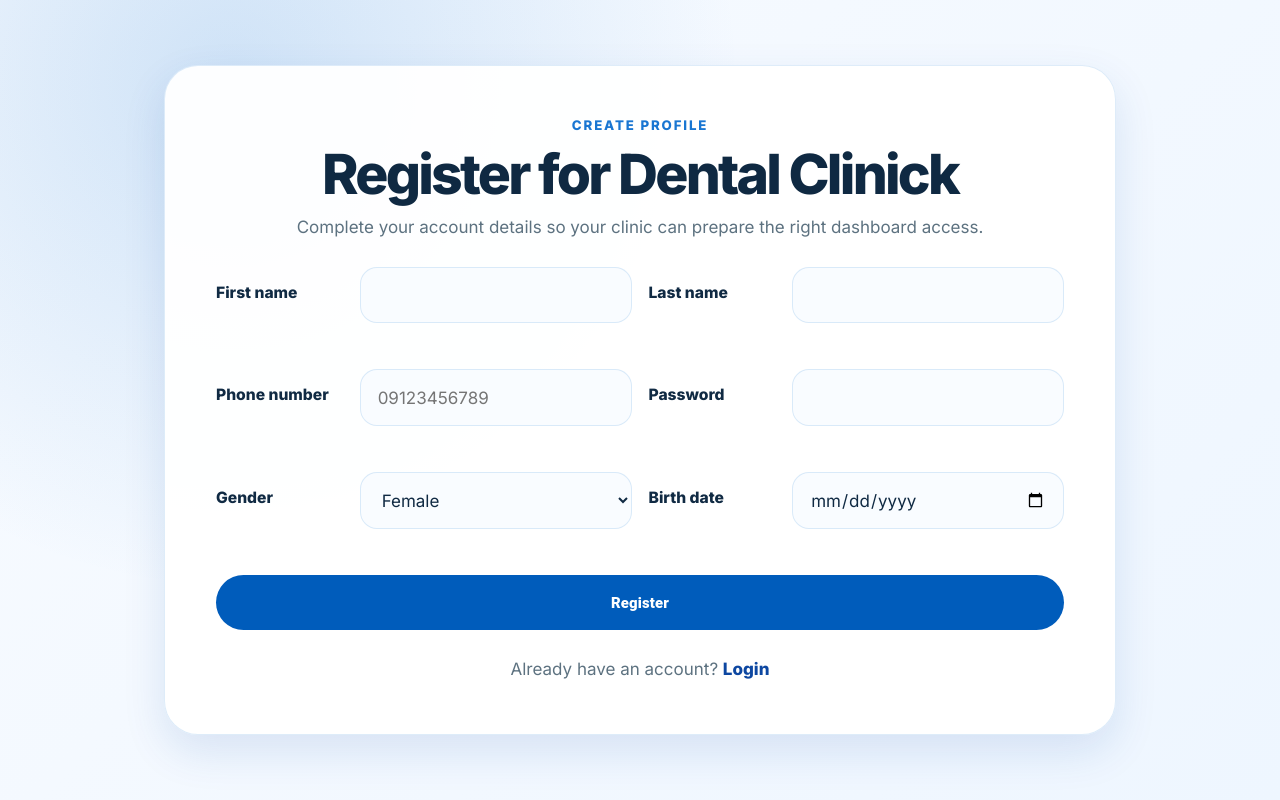
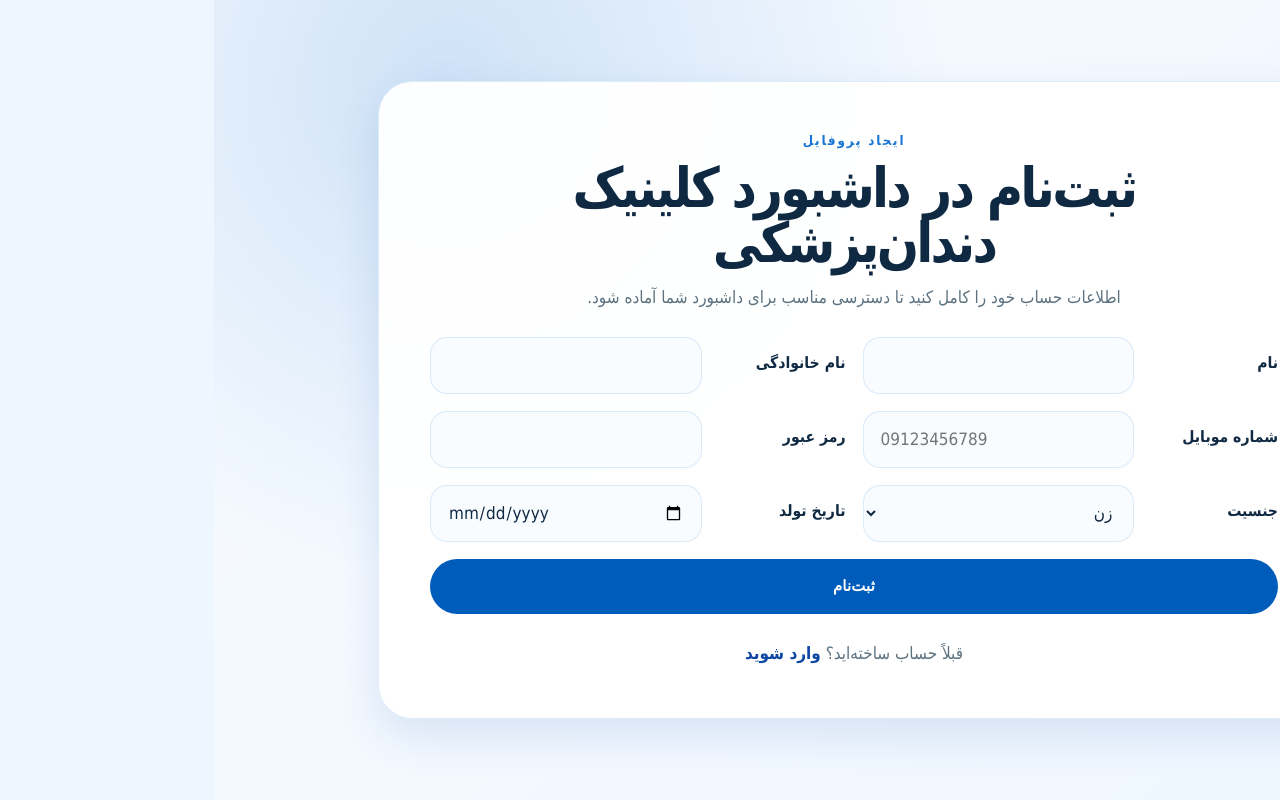
Before and after one commit to amirhosseinmakineh/dentalClinickDashboard, an Angular app: page /register in a window 1280 px wide. Built offline with nearby package versions, Linux system fonts and the light colour scheme.

Commit message:
Localize auth pages and add toaster feedback

```diff
--- a/package.json
+++ b/package.json
@@ -19,6 +19,7 @@
     "@angular/material": "^20.0.0",
     "@angular/platform-browser": "^20.0.0",
     "@angular/router": "^20.0.0",
+    "ngx-toastr": "^20.0.4",
     "rxjs": "~7.8.0",
     "tslib": "^2.8.1",
     "zone.js": "~0.15.0"
--- a/src/app/app.routes.ts
+++ b/src/app/app.routes.ts
@@ -7,17 +7,17 @@ export const routes: Routes = [
   {
     path: '',
     component: LandingComponent,
-    title: 'Dental Clinick | Welcome'
+    title: 'داشبورد کلینیک دندان‌پزشکی | خوش آمدید'
   },
   {
     path: 'login',
     component: LoginComponent,
-    title: 'Dental Clinick | Login'
+    title: 'داشبورد کلینیک دندان‌پزشکی | ورود'
   },
   {
     path: 'register',
     component: RegisterComponent,
-    title: 'Dental Clinick | Register'
+    title: 'داشبورد کلینیک دندان‌پزشکی | ثبت‌نام'
   },
   {
     path: '**',
--- a/src/app/pages/auth-placeholder/auth-placeholder.component.html
+++ b/src/app/pages/auth-placeholder/auth-placeholder.component.html
@@ -1,8 +1,8 @@
 <main class="placeholder-page">
   <section class="placeholder-card mat-elevation-z2">
     <p class="eyebrow">{{ mode }}</p>
-    <h1>{{ mode }} page is ready for the next phase</h1>
-    <p>Routing is configured and this placeholder can be replaced with the authentication form.</p>
-    <a mat-flat-button color="primary" routerLink="/">Back to landing</a>
+    <h1>صفحه {{ mode }} برای مرحله بعد آماده است</h1>
+    <p>مسیریابی تنظیم شده و این جایگزین می‌تواند با فرم احراز هویت عوض شود.</p>
+    <a mat-flat-button color="primary" routerLink="/">بازگشت به صفحه اصلی</a>
   </section>
 </main>
--- a/src/app/pages/auth-placeholder/auth-placeholder.component.ts
+++ b/src/app/pages/auth-placeholder/auth-placeholder.component.ts
@@ -11,5 +11,5 @@ import { ActivatedRoute, RouterLink } from '@angular/router';
 export class AuthPlaceholderComponent {
   private readonly route = inject(ActivatedRoute);
 
-  readonly mode = this.route.snapshot.data['mode'] === 'register' ? 'Register' : 'Login';
+  readonly mode = this.route.snapshot.data['mode'] === 'register' ? 'ثبت‌نام' : 'ورود';
 }
--- a/src/app/pages/landing/landing.component.html
+++ b/src/app/pages/landing/landing.component.html
@@ -1,14 +1,14 @@
 <main class="landing-page" aria-labelledby="landing-title">
   <section class="hero-card mat-elevation-z3">
-    <p class="eyebrow">Dental Clinick Dashboard</p>
-    <h1 id="landing-title">Welcome to your clinic workspace</h1>
+    <p class="eyebrow">داشبورد کلینیک دندان‌پزشکی</p>
+    <h1 id="landing-title">به محیط کاری کلینیک خود خوش آمدید</h1>
     <p class="hero-copy">
-      Manage dental clinic operations from a clean, responsive dashboard built for every screen size.
+      عملیات کلینیک دندان‌پزشکی را در یک داشبورد تمیز، واکنش‌گرا و مناسب همه اندازه‌های صفحه مدیریت کنید.
     </p>
 
-    <div class="action-row" aria-label="Authentication actions">
-      <a mat-flat-button color="primary" class="hero-action" routerLink="/login">Login</a>
-      <a mat-stroked-button color="primary" class="hero-action" routerLink="/register">Register</a>
+    <div class="action-row" aria-label="اقدام‌های احراز هویت">
+      <a mat-flat-button color="primary" class="hero-action" routerLink="/login">ورود</a>
+      <a mat-stroked-button color="primary" class="hero-action" routerLink="/register">ثبت‌نام</a>
     </div>
   </section>
 </main>
--- a/src/app/pages/login/login.component.html
+++ b/src/app/pages/login/login.component.html
@@ -1,14 +1,14 @@
 <main class="auth-page" aria-labelledby="login-title">
   <section class="auth-card mat-elevation-z3">
     <div class="auth-heading">
-      <p class="eyebrow">Welcome back</p>
-      <h1 id="login-title">Login to Dental Clinick</h1>
-      <p>Enter your clinic phone number and password to continue.</p>
+      <p class="eyebrow">خوش آمدید</p>
+      <h1 id="login-title">ورود به داشبورد کلینیک دندان‌پزشکی</h1>
+      <p>برای ادامه، شماره موبایل کلینیک و رمز عبور خود را وارد کنید.</p>
     </div>
 
     <form class="auth-form" [formGroup]="form" (ngSubmit)="submit()" novalidate>
       <div class="field-group">
-        <label for="phoneNumber">Phone number</label>
+        <label for="phoneNumber">شماره موبایل</label>
         <input
           id="phoneNumber"
           type="tel"
@@ -16,48 +16,28 @@
           inputmode="numeric"
           autocomplete="tel"
           placeholder="09123456789"
-          aria-describedby="phoneNumber-error"
         />
-        <p id="phoneNumber-error" class="field-error" aria-live="polite">
-          @if (hasError('phoneNumber', 'required')) {
-            Phone number is required.
-          } @else if (hasError('phoneNumber', 'pattern')) {
-            Use a valid 11-digit mobile number that starts with 09.
-          }
-        </p>
       </div>
 
       <div class="field-group">
-        <label for="password">Password</label>
+        <label for="password">رمز عبور</label>
         <input
           id="password"
           type="password"
           formControlName="password"
           autocomplete="current-password"
-          placeholder="At least 8 characters"
-          aria-describedby="password-error"
+          placeholder="حداقل ۸ کاراکتر"
         />
-        <p id="password-error" class="field-error" aria-live="polite">
-          @if (hasError('password', 'required')) {
-            Password is required.
-          } @else if (hasError('password', 'minlength')) {
-            Password must be at least 8 characters.
-          }
-        </p>
       </div>
 
-      @if (submitError) {
-        <p class="submit-error" role="alert">{{ submitError }}</p>
-      }
-
       <app-button type="submit" [disabled]="isSubmitting" [fullWidth]="true">
-        {{ isSubmitting ? 'Signing in...' : 'Login' }}
+        {{ isSubmitting ? 'در حال ورود...' : 'ورود' }}
       </app-button>
     </form>
 
     <p class="switch-auth">
-      New to Dental Clinick?
-      <a routerLink="/register">Create an account</a>
+      حساب کاربری ندارید؟
+      <a routerLink="/register">ثبت‌نام کنید</a>
     </p>
   </section>
 </main>
--- a/src/app/pages/login/login.component.ts
+++ b/src/app/pages/login/login.component.ts
@@ -1,6 +1,8 @@
 import { Component, inject } from '@angular/core';
 import { FormBuilder, ReactiveFormsModule, Validators } from '@angular/forms';
+import { HttpErrorResponse } from '@angular/common/http';
 import { Router, RouterLink } from '@angular/router';
+import { ToastrService } from 'ngx-toastr';
 import { finalize } from 'rxjs';
 
 import { AuthService } from '../../core/auth/auth.service';
@@ -16,6 +18,7 @@ export class LoginComponent {
   private readonly fb = inject(FormBuilder);
   private readonly authService = inject(AuthService);
   private readonly router = inject(Router);
+  private readonly toastr = inject(ToastrService);
 
   readonly form = this.fb.nonNullable.group({
     phoneNumber: ['', [Validators.required, Validators.pattern(/^09\d{9}$/)]],
@@ -23,15 +26,15 @@ export class LoginComponent {
   });
 
   isSubmitting = false;
-  submitError = '';
 
   submit(): void {
+    this.form.markAllAsTouched();
+
     if (this.form.invalid) {
-      this.form.markAllAsTouched();
+      this.showValidationErrors();
       return;
     }
 
-    this.submitError = '';
     this.isSubmitting = true;
 
     this.authService.login(this.form.getRawValue())
@@ -44,16 +47,49 @@ export class LoginComponent {
             localStorage.setItem('authToken', token);
           }
 
+          this.toastr.success('ورود شما با موفقیت انجام شد.', 'ورود موفق');
           void this.router.navigateByUrl(this.authService.getRedirectUrl(response));
         },
-        error: () => {
-          this.submitError = 'We could not sign you in. Please check your phone number and password.';
+        error: (error: unknown) => {
+          this.toastr.error(this.getLoginErrorMessage(error), 'خطا در ورود');
         }
       });
   }
 
-  hasError(controlName: 'phoneNumber' | 'password', errorName: string): boolean {
-    const control = this.form.controls[controlName];
-    return control.hasError(errorName) && (control.dirty || control.touched);
+  private showValidationErrors(): void {
+    const messages: string[] = [];
+    const { phoneNumber, password } = this.form.controls;
+
+    if (phoneNumber.hasError('required')) {
+      messages.push('شماره موبایل را وارد کنید.');
+    } else if (phoneNumber.hasError('pattern')) {
+      messages.push('شماره موبایل باید ۱۱ رقم باشد و با ۰۹ شروع شود.');
+    }
+
+    if (password.hasError('required')) {
+      messages.push('رمز عبور را وارد کنید.');
+    } else if (password.hasError('minlength')) {
+      messages.push('رمز عبور باید حداقل ۸ کاراکتر باشد.');
+    }
+
+    this.toastr.error(messages.join('\n'), 'خطا در اعتبارسنجی');
+  }
+
+  private getLoginErrorMessage(error: unknown): string {
+    if (error instanceof HttpErrorResponse) {
+      if (error.status === 0) {
+        return 'ارتباط با سرور برقرار نشد. لطفاً اتصال اینترنت یا وضعیت سرور را بررسی کنید.';
+      }
+
+      if (error.status === 401 || error.status === 403) {
+        return 'شماره موبایل یا رمز عبور نادرست است.';
+      }
+
+      if (error.status >= 500) {
+        return 'در سرور مشکلی رخ داده است. لطفاً کمی بعد دوباره تلاش کنید.';
+      }
+    }
+
+    return 'امکان ورود وجود ندارد. لطفاً اطلاعات را بررسی کنید و دوباره تلاش کنید.';
   }
 }
--- a/src/app/pages/register/register.component.html
+++ b/src/app/pages/register/register.component.html
@@ -1,47 +1,25 @@
 <main class="auth-page" aria-labelledby="register-title">
   <section class="auth-card mat-elevation-z3">
     <div class="auth-heading">
-      <p class="eyebrow">Create profile</p>
-      <h1 id="register-title">Register for Dental Clinick</h1>
-      <p>Complete your account details so your clinic can prepare the right dashboard access.</p>
+      <p class="eyebrow">ایجاد پروفایل</p>
+      <h1 id="register-title">ثبت‌نام در داشبورد کلینیک دندان‌پزشکی</h1>
+      <p>اطلاعات حساب خود را کامل کنید تا دسترسی مناسب برای داشبورد شما آماده شود.</p>
     </div>
 
     <form class="auth-form" [formGroup]="form" (ngSubmit)="submit()" novalidate>
       <div class="form-grid">
         <div class="field-group">
-          <label for="firstName">First name</label>
+          <label for="firstName">نام</label>
           <input id="firstName" type="text" formControlName="firstName" autocomplete="given-name" />
-          <p class="field-error" aria-live="polite">
-            @if (hasError('firstName', 'required')) {
-              First name is required.
-            } @else if (hasError('firstName', 'minlength')) {
-              Use at least 2 characters.
-            } @else if (hasError('firstName', 'maxlength')) {
-              Use 50 characters or fewer.
-            } @else if (hasError('firstName', 'pattern')) {
-              Use letters, spaces, hyphens, or apostrophes only.
-            }
-          </p>
         </div>
 
         <div class="field-group">
-          <label for="lastName">Last name</label>
+          <label for="lastName">نام خانوادگی</label>
           <input id="lastName" type="text" formControlName="lastName" autocomplete="family-name" />
-          <p class="field-error" aria-live="polite">
-            @if (hasError('lastName', 'required')) {
-              Last name is required.
-            } @else if (hasError('lastName', 'minlength')) {
-              Use at least 2 characters.
-            } @else if (hasError('lastName', 'maxlength')) {
-              Use 50 characters or fewer.
-            } @else if (hasError('lastName', 'pattern')) {
-              Use letters, spaces, hyphens, or apostrophes only.
-            }
-          </p>
         </div>
 
         <div class="field-group">
-          <label for="phoneNumber">Phone number</label>
+          <label for="phoneNumber">شماره موبایل</label>
           <input
             id="phoneNumber"
             type="tel"
@@ -50,70 +28,36 @@
             autocomplete="tel"
             placeholder="09123456789"
           />
-          <p class="field-error" aria-live="polite">
-            @if (hasError('phoneNumber', 'required')) {
-              Phone number is required.
-            } @else if (hasError('phoneNumber', 'pattern')) {
-              Use a valid 11-digit mobile number that starts with 09.
-            }
-          </p>
         </div>
 
         <div class="field-group">
-          <label for="password">Password</label>
+          <label for="password">رمز عبور</label>
           <input id="password" type="password" formControlName="password" autocomplete="new-password" />
-          <p class="field-error" aria-live="polite">
-            @if (hasError('password', 'required')) {
-              Password is required.
-            } @else if (hasError('password', 'minlength')) {
-              Use at least 8 characters.
-            } @else if (hasError('password', 'maxlength')) {
-              Use 64 characters or fewer.
-            } @else if (hasError('password', 'pattern')) {
-              Include at least one letter and one number.
-            }
-          </p>
         </div>
 
         <div class="field-group">
-          <label for="gender">Gender</label>
+          <label for="gender">جنسیت</label>
           <select id="gender" formControlName="gender">
-            @for (gender of genders; track gender) {
-              <option [value]="gender">{{ gender }}</option>
+            @for (gender of genderOptions; track gender.value) {
+              <option [value]="gender.value">{{ gender.label }}</option>
             }
           </select>
-          <p class="field-error" aria-live="polite">
-            @if (hasError('gender', 'required')) {
-              Gender is required.
-            }
-          </p>
         </div>
 
         <div class="field-group">
-          <label for="birthDate">Birth date</label>
+          <label for="birthDate">تاریخ تولد</label>
           <input id="birthDate" type="date" formControlName="birthDate" [max]="today" />
-          <p class="field-error" aria-live="polite">
-            @if (hasError('birthDate', 'required')) {
-              Birth date is required.
-            } @else if (hasError('birthDate', 'pattern')) {
-              Use a valid YYYY-MM-DD date.
-            }
-          </p>
         </div>
       </div>
 
-      @if (submitError) {
-        <p class="submit-error" role="alert">{{ submitError }}</p>
-      }
-
       <app-button type="submit" [disabled]="isSubmitting" [fullWidth]="true">
-        {{ isSubmitting ? 'Creating account...' : 'Register' }}
+        {{ isSubmitting ? 'در حال ایجاد حساب...' : 'ثبت‌نام' }}
       </app-button>
     </form>
 
     <p class="switch-auth">
-      Already have an account?
-      <a routerLink="/login">Login</a>
+      قبلاً حساب ساخته‌اید؟
+      <a routerLink="/login">وارد شوید</a>
     </p>
   </section>
 </main>
--- a/src/app/pages/register/register.component.ts
+++ b/src/app/pages/register/register.component.ts
@@ -1,11 +1,18 @@
 import { Component, inject } from '@angular/core';
 import { FormBuilder, ReactiveFormsModule, Validators } from '@angular/forms';
+import { HttpErrorResponse } from '@angular/common/http';
 import { Router, RouterLink } from '@angular/router';
+import { ToastrService } from 'ngx-toastr';
 import { finalize } from 'rxjs';
 
 import { Gender } from '../../core/auth/auth.models';
 import { AuthService } from '../../core/auth/auth.service';
 import { ButtonComponent } from '../../shared/button/button.component';
+
+interface GenderOption {
+  value: Gender;
+  label: string;
+}
 
 @Component({
   selector: 'app-register',
@@ -17,8 +24,13 @@ export class RegisterComponent {
   private readonly fb = inject(FormBuilder);
   private readonly authService = inject(AuthService);
   private readonly router = inject(Router);
+  private readonly toastr = inject(ToastrService);
 
-  readonly genders: Gender[] = ['Female', 'Male', 'Other'];
+  readonly genderOptions: GenderOption[] = [
+    { value: 'Female', label: 'زن' },
+    { value: 'Male', label: 'مرد' },
+    { value: 'Other', label: 'سایر' }
+  ];
   readonly today = new Date().toISOString().split('T')[0];
 
   readonly form = this.fb.nonNullable.group({
@@ -31,15 +43,15 @@ export class RegisterComponent {
   });
 
   isSubmitting = false;
-  submitError = '';
 
   submit(): void {
+    this.form.markAllAsTouched();
+
     if (this.form.invalid) {
-      this.form.markAllAsTouched();
+      this.showValidationErrors();
       return;
     }
 
-    this.submitError = '';
     this.isSubmitting = true;
 
     this.authService.register(this.form.getRawValue())
@@ -52,16 +64,87 @@ export class RegisterComponent {
             localStorage.setItem('authToken', token);
           }
 
+          this.toastr.success('حساب کاربری شما با موفقیت ایجاد شد.', 'ثبت‌نام موفق');
           void this.router.navigateByUrl(this.authService.getRedirectUrl(response));
         },
-        error: () => {
-          this.submitError = 'We could not create your account. Please review the form and try again.';
+        error: (error: unknown) => {
+          this.toastr.error(this.getRegisterErrorMessage(error), 'خطا در ثبت‌نام');
         }
       });
   }
 
-  hasError(controlName: 'firstName' | 'lastName' | 'phoneNumber' | 'password' | 'gender' | 'birthDate', errorName: string): boolean {
-    const control = this.form.controls[controlName];
-    return control.hasError(errorName) && (control.dirty || control.touched);
+  private showValidationErrors(): void {
+    const messages: string[] = [];
+    const { firstName, lastName, phoneNumber, password, gender, birthDate } = this.form.controls;
+
+    if (firstName.hasError('required')) {
+      messages.push('نام را وارد کنید.');
+    } else if (firstName.hasError('minlength')) {
+      messages.push('نام باید حداقل ۲ کاراکتر باشد.');
+    } else if (firstName.hasError('maxlength')) {
+      messages.push('نام باید حداکثر ۵۰ کاراکتر باشد.');
+    } else if (firstName.hasError('pattern')) {
+      messages.push('نام فقط می‌تواند شامل حروف، فاصله، خط تیره یا آپاستروف باشد.');
+    }
+
+    if (lastName.hasError('required')) {
+      messages.push('نام خانوادگی را وارد کنید.');
+    } else if (lastName.hasError('minlength')) {
+      messages.push('نام خانوادگی باید حداقل ۲ کاراکتر باشد.');
+    } else if (lastName.hasError('maxlength')) {
+      messages.push('نام خانوادگی باید حداکثر ۵۰ کاراکتر باشد.');
+    } else if (lastName.hasError('pattern')) {
+      messages.push('نام خانوادگی فقط می‌تواند شامل حروف، فاصله، خط تیره یا آپاستروف باشد.');
+    }
+
+    if (phoneNumber.hasError('required')) {
+      messages.push('شماره موبایل را وارد کنید.');
+    } else if (phoneNumber.hasError('pattern')) {
+      messages.push('شماره موبایل باید ۱۱ رقم باشد و با ۰۹ شروع شود.');
+    }
+
+    if (password.hasError('required')) {
+      messages.push('رمز عبور را وارد کنید.');
+    } else if (password.hasError('minlength')) {
+      messages.push('رمز عبور باید حداقل ۸ کاراکتر باشد.');
+    } else if (password.hasError('maxlength')) {
+      messages.push('رمز عبور باید حداکثر ۶۴ کاراکتر باشد.');
+    } else if (password.hasError('pattern')) {
+      messages.push('رمز عبور باید حداقل شامل یک حرف و یک عدد باشد.');
+    }
+
+    if (gender.hasError('required')) {
+      messages.push('جنسیت را انتخاب کنید.');
+    }
+
+    if (birthDate.hasError('required')) {
+      messages.push('تاریخ تولد را وارد کنید.');
+    } else if (birthDate.hasError('pattern')) {
+      messages.push('تاریخ تولد باید با قالب YYYY-MM-DD وارد شود.');
+    }
+
+    this.toastr.error(messages.join('\n'), 'خطا در اعتبارسنجی');
+  }
+
+  private getRegisterErrorMessage(error: unknown): string {
+    if (error instanceof HttpErrorResponse) {
+      if (error.status === 0) {
+        return 'ارتباط با سرور برقرار نشد. لطفاً اتصال اینترنت یا وضعیت سرور را بررسی کنید.';
+      }
+
+      if (error.status === 400) {
+        return 'اطلاعات واردشده معتبر نیست. لطفاً فرم را بررسی کنید و دوباره تلاش کنید.';
+      }
+
+      if (error.status === 409) {
+        return 'این شماره موبایل قبلاً ثبت شده است.';
+      }
+
+      if (error.status >= 500) {
+        return 'در سرور مشکلی رخ داده است. لطفاً کمی بعد دوباره تلاش کنید.';
+      }
+    }
+
+    return 'امکان ایجاد حساب وجود ندارد. لطفاً اطلاعات را بررسی کنید و دوباره تلاش کنید.';
   }
 }
--- a/src/index.html
+++ b/src/index.html
@@ -1,14 +1,11 @@
 <!doctype html>
-<html lang="en">
+<html lang="fa" dir="rtl">
 <head>
   <meta charset="utf-8">
-  <title>Dental Clinick Dashboard</title>
+  <title>داشبورد کلینیک دندان‌پزشکی</title>
   <base href="/">
   <meta name="viewport" content="width=device-width, initial-scale=1">
   <link rel="icon" type="image/x-icon" href="favicon.ico">
-  <link rel="preconnect" href="https://fonts.googleapis.com">
-  <link rel="preconnect" href="https://fonts.gstatic.com" crossorigin>
-  <link href="https://fonts.googleapis.com/css2?family=Inter:wght@400;500;600;700;800&display=swap" rel="stylesheet">
 </head>
 <body>
   <app-root></app-root>
--- a/src/styles.scss
+++ b/src/styles.scss
@@ -1,4 +1,5 @@
 @import '@angular/material/prebuilt-themes/azure-blue.css';
+@import 'ngx-toastr/toastr';
 
 :root {
   color-scheme: light;
@@ -12,7 +13,7 @@
   --app-border: rgba(25, 118, 210, 0.14);
   --app-radius: 1rem;
   --app-shadow: 0 1rem 2.5rem rgba(13, 71, 161, 0.12);
-  font-family: 'Inter', system-ui, -apple-system, BlinkMacSystemFont, 'Segoe UI', sans-serif;
+  font-family: Tahoma, Arial, sans-serif;
 }
 
 * {
@@ -35,6 +36,15 @@ body {
 
 a {
   color: inherit;
+}
+
+.toast-container {
+  direction: rtl;
+  text-align: right;
+}
+
+.toast-message {
+  white-space: pre-line;
 }
 
 button,
```
Also changed, not shown: src/app/app.config.ts (+7 -0 lines).
